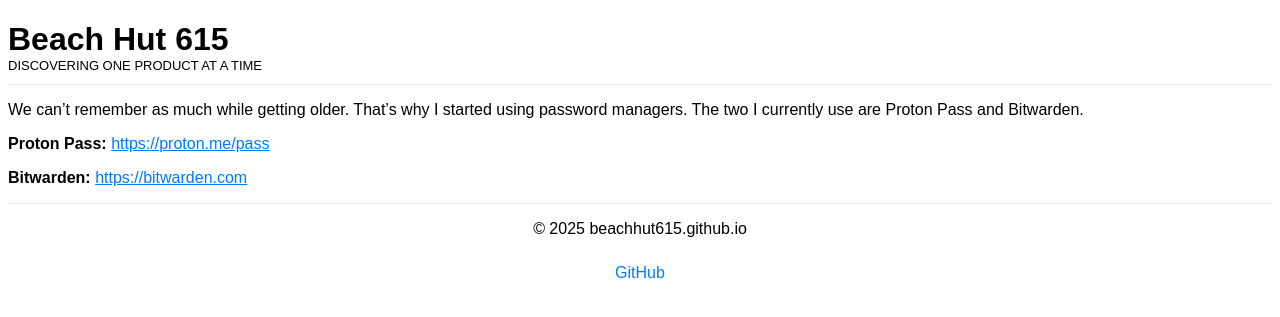
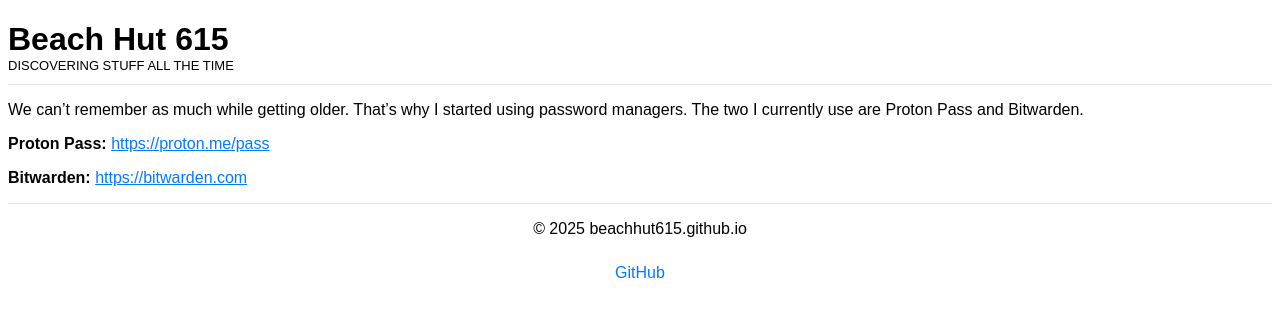
Before and after one commit to beachhut615/beachhut615.github.io, a Jekyll site: the page built from _posts/2025-05-03-memory.md, in a window 1280 px wide. Shown: the top 317 px of the page. Built offline with Jekyll 4.4.1, drawn with Linux system fonts in a browser that asks for light colours; our own code applies the rules of GitHub Pages for plain Markdown files.

Commit message:
Update default.html

```diff
--- a/_layouts/default.html
+++ b/_layouts/default.html
@@ -10,7 +10,7 @@
 <body>
      <header>
         <h1>Beach Hut 615</h1>
-         <h2>Discovering One Product at a Time</h2>
+         <h2>Discovering Stuff All the Time</h2>
     </header>
     <main>
 {{ content }}
```
